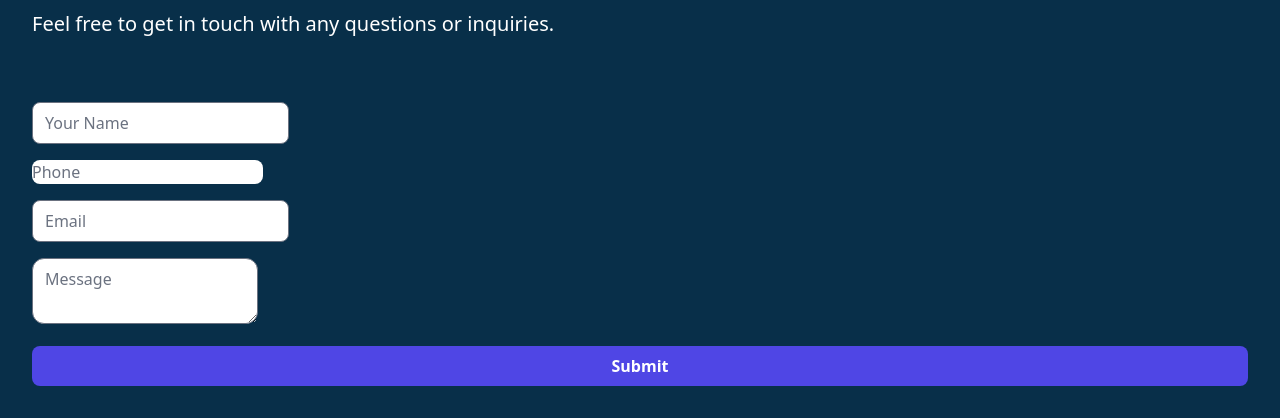
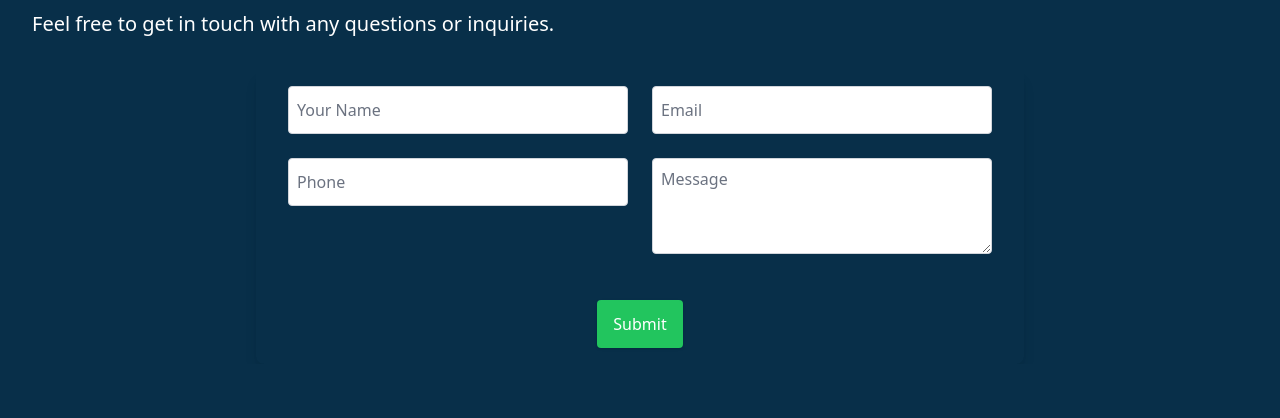
Before and after one commit to SWIC-177/html-css-skills-demo-Jasonm15, a website built with Vite: page index.html in a window 1280 px wide. Shown: the part 742-1160 px from the top of the page. After the commit the page ends 1106 px from the top, so only its background shows below. Built offline with nearby package versions, Linux system fonts and the light colour scheme.

Commit message:
updated the tailwind for the form

```diff
--- a/index.html
+++ b/index.html
@@ -53,36 +53,36 @@
       <p>Feel free to get in touch with any questions or inquiries.</p>
     </div>
 
-    <form class="flex flex-col gap-y-4 p-8  text-black [&_input]:rounded-lg [&_label]:sr-only  [&_textarea]:rounded-xl   ">
-
+    <form
+    class="container mx-auto flex max-w-screen-md flex-col gap-4 px-8 py-4 text-black  shadow-lg rounded-lg md:grid md:grid-cols-2 md:gap-6"
+>
     <div>
-      <label for="name">Name:</label>
-      <input type="text" id="name" placeholder="Your Name" />
+        <label for="name" class="sr-only">Name</label>
+        <input type="text" id="name" class="min-h-12 rounded p-2 w-full border border-gray-300" placeholder="Your Name" />
     </div>
 
     <div>
-      <label for="phone">Phone:</label>
-      <input type="phone" id="phone" placeholder="Phone" />
+        <label for="email" class="sr-only">Email</label>
+        <input type="email" id="email" class="min-h-12 rounded p-2 w-full border border-gray-300" placeholder="Email" />
     </div>
 
     <div>
-      <label for="email">Email:</label>
-      <input type="email" id="email" placeholder="Email" />
+        <label for="phone" class="sr-only">Phone</label>
+        <input type="tel" id="phone" class="min-h-12 rounded p-2 w-full border border-gray-300" placeholder="Phone" />
     </div>
 
     <div>
-      <label for="message" >Message:</label>
-      <textarea id="message" placeholder="Message"></textarea>
+        <label for="message" class="sr-only">Message</label>
+        <textarea id="message" class="h-24 rounded p-2 w-full border border-gray-300" placeholder="Message"></textarea>
     </div>
 
-
-
-      <input
+    <button
         type="submit"
-        value="Submit"
-        class="rounded bg-indigo-600 px-4 py-2 font-semibold text-white hover:bg-indigo-700 focus:outline-none focus:ring-2 focus:ring-indigo-500 focus:ring-opacity-50"
-      />
-    </form>
+        class="col-span-2 mt-4 h-12 max-w-min place-self-center bg-green-500 hover:bg-green-600 focus:bg-green-700 active:bg-green-800 px-4 py-2 text-white rounded shadow"
+    >
+        Submit
+    </button>
+</form>
     <script src="./main.js" type="module"></script>
   </body>
 </html>
```
